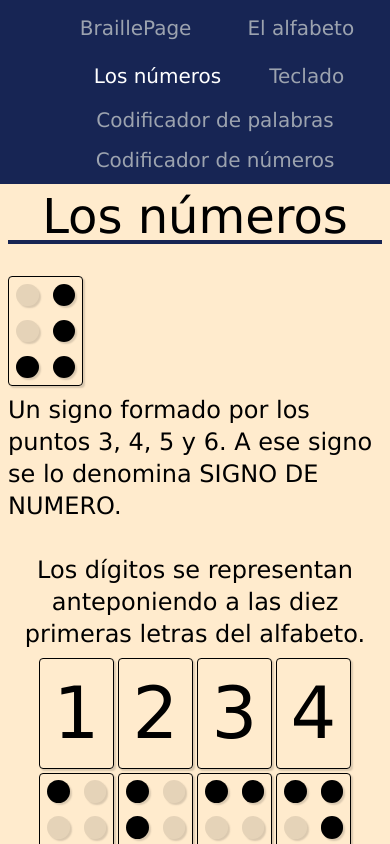
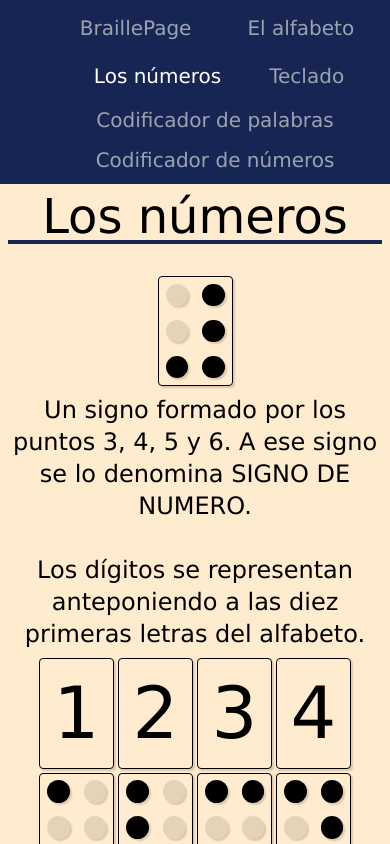
Before and after one commit to Schugu/BraillePage, a React (Vite) app: page /numbers in a window 390 px wide. Shown: the top 844 px of the page. Built offline with nearby package versions, Linux system fonts and the light colour scheme.

Commit message:
Add: Ajustes responsive para numbers

```diff
--- a/src/components/codificador/NumToBraille.tsx
+++ b/src/components/codificador/NumToBraille.tsx
@@ -47,7 +47,7 @@ export default function NumToBraille({ numerosParaCodificar, formato }: NumToBra
     }
   })
   return (
-    <section className="flex flex-wrap gap-1">
+    <section className="flex flex-wrap gap-1 justify-center">
       {elementosBraille.flat()}
     </section>
   );
--- a/src/pages/Numbers.tsx
+++ b/src/pages/Numbers.tsx
@@ -8,9 +8,9 @@ export default function Numbers() {
     <section className="w-full h-full flex flex-col items-center gap-8 p-2 text-2xl">
       <h1 className="w-full border-b-4 border-blue-950 text-5xl text-center">Los números</h1>
 
-      <article className="flex flex-wrap gap-2 items-center">
+      <article className="flex flex-wrap gap-2 items-center justify-center">
         <CharsToBraille cadenaParaCodificar="º" formato="mediano" />
-        <p className="max-w-md">Un signo formado por los puntos 3, 4, 5 y 6. A ese signo se lo denomina SIGNO DE NUMERO.</p>
+        <p className="max-w-md text-center sm:text-left">Un signo formado por los puntos 3, 4, 5 y 6. A ese signo se lo denomina SIGNO DE NUMERO.</p>
       </article>
 
       <article className="flex flex-col gap-2 items-center">
@@ -22,7 +22,7 @@ export default function Numbers() {
         <p className="max-w-6xl text-center">Cuando se necesite escribir cantidades de mas de una cifra, se antepondrá sólo un signo de número a toda la cantidad, sin importar cuántas cifras que lleve.
           El efecto del signo de número para convertir los signos de las letras, en números, termina al dejar un espacio en blanco.
         </p>
-        <div className="w-full flex flex-wrap justify-center gap-20">
+        <div className="w-full flex flex-wrap justify-center gap-4 md:gap-20">
           <section className="flex flex-col gap-2 items-center">
             <NumToBraille formato="chico" numerosParaCodificar="26" />
             <p>26</p>
```
